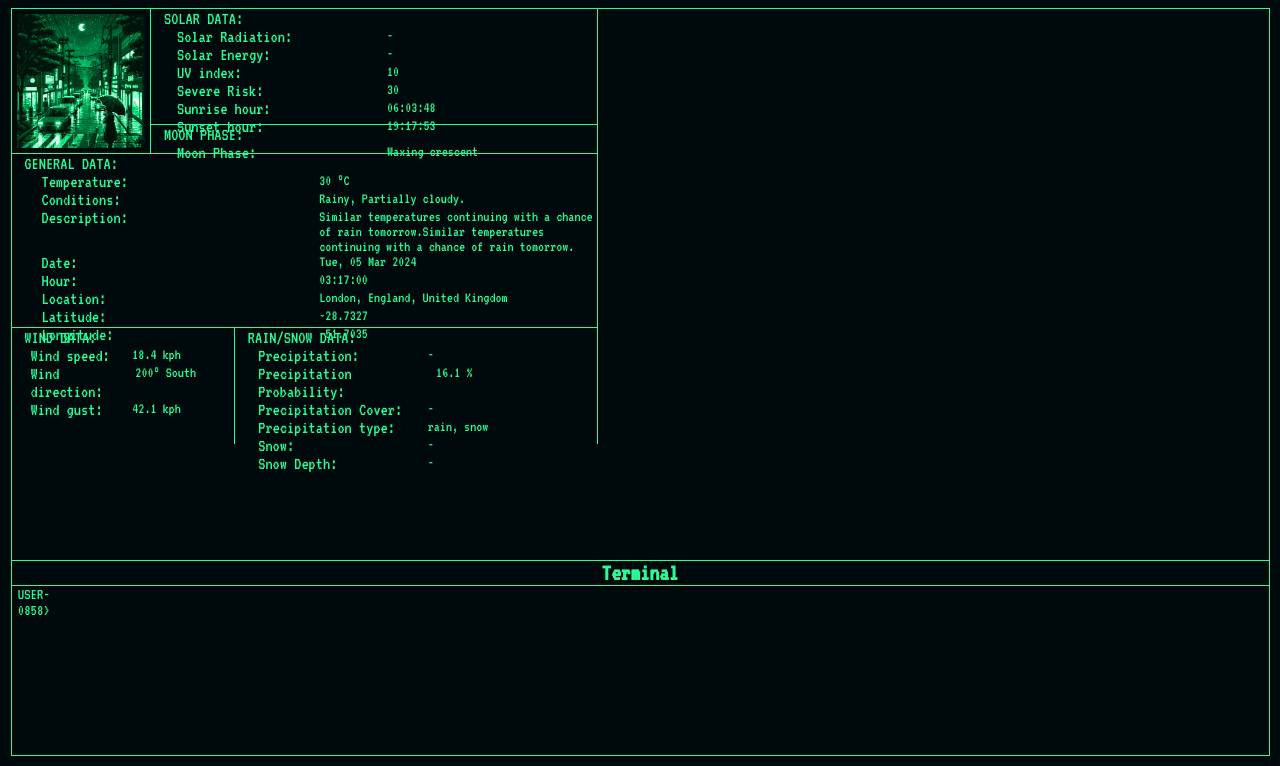
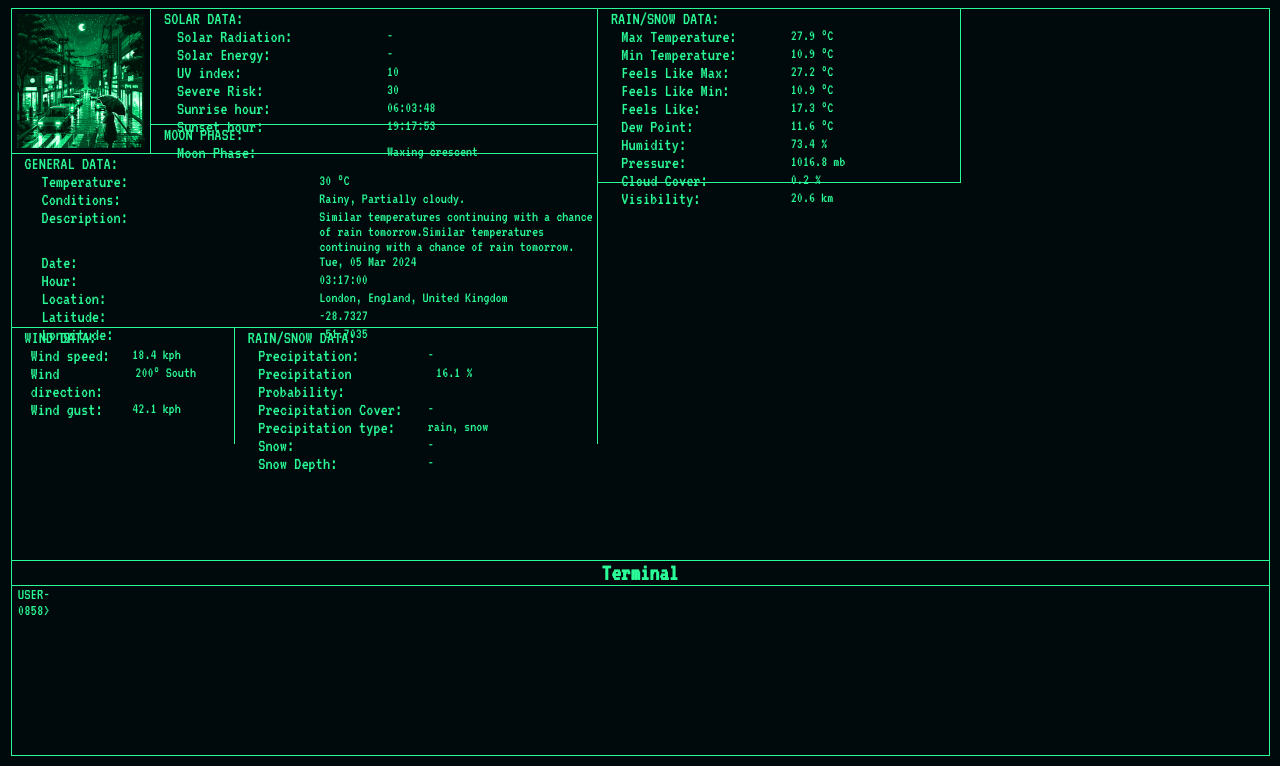
Before and after one commit to GabePalla/universal-weather-forecast-system, a plain HTML site: page index.html in a window 1280 px wide. Shown: the part 34-800 px from the top of the page. Drawn offline with Linux system fonts and the light colour scheme.

Commit message:
implementation of the environmental field

```diff
--- a/conf/weather-data-config.json
+++ b/conf/weather-data-config.json
@@ -95,5 +95,77 @@
             "metric": "cm",
             "uk": "cm"
         }
+    ],
+    "environmentalData" : [
+        {
+            "label": "Max Temperature:",
+            "key": "tempmax",
+            "us": "°F",
+            "metric": "°C",
+            "uk": "°C"
+        },
+        {
+            "label": "Min Temperature:",
+            "key": "tempmin",
+            "us": "°F",
+            "metric": "°C",
+            "uk": "°C"
+        },
+        {
+            "label": "Feels Like Max:",
+            "key": "feelslikemax",
+            "us": "°F",
+            "metric": "°C",
+            "uk": "°C"
+        },
+        {
+            "label": "Feels Like Min:",
+            "key": "feelslikemin",
+            "us": "°F",
+            "metric": "°C",
+            "uk": "°C"
+        },
+        {
+            "label": "Feels Like:",
+            "key": "feelslike",
+            "us": "°F",
+            "metric": "°C",
+            "uk": "°C"
+        },
+        {
+            "label": "Dew Point:",
+            "key": "dew",
+            "us": "°F",
+            "metric": "°C",
+            "uk": "°C"
+        },
+        {
+            "label": "Humidity:",
+            "key": "humidity",
+            "us": "%",
+            "metric": "%",
+            "uk": "%"
+        },
+        {
+            "label": "Pressure:",
+            "key": "pressure",
+            "us": "mb",
+            "metric": "mb",
+            "uk": "mb"
+        },
+        {
+            "label": "Cloud Cover:",
+            "key": "cloudcover",
+            "us": "%",
+            "metric": "%",
+            "uk": "%"
+        },
+        {
+            "label": "Visibility:",
+            "key": "visibility",
+            "us": "miles",
+            "metric": "km",
+            "uk": "km"
+        }
     ]
 }
--- a/index.html
+++ b/index.html
@@ -49,6 +49,12 @@
                 <ul data-rain-snow-data-body></ul>
             </div>
 
+            <div
+            class="environmental-data weather-data-container weather-data-container-border default-container">
+            <label>RAIN/SNOW DATA:</label>
+            <ul data-environmental-data-body></ul>
+        </div>
+
         </section>
 
         <section class="input-data-container">
--- a/js/weather-data.js
+++ b/js/weather-data.js
@@ -1,8 +1,9 @@
 const solarDataBody = document.querySelector('[data-solar-data-body]');
-const moonPhaseDataBody = document.querySelector('[data-moon-phase-data-body]')
-const generalDataBody = document.querySelector('[data-general-data-body]')
-const windDataBody = document.querySelector('[data-wind-data-body]')
-const rainSnowDataBody = document.querySelector('[data-rain-snow-data-body]')
+const moonPhaseDataBody = document.querySelector('[data-moon-phase-data-body]');
+const generalDataBody = document.querySelector('[data-general-data-body]');
+const windDataBody = document.querySelector('[data-wind-data-body]');
+const rainSnowDataBody = document.querySelector('[data-rain-snow-data-body]');
+const environmentalDataBody = document.querySelector('[data-environmental-data-body]');
 
 
 const solarDataMook = {
@@ -45,6 +46,19 @@ const rainSnowDataMook = {
     "preciptype": "rain, snow",
     "snow": 0,
     "snowdepth": 0,
+};
+
+const environmentalDataMook = {
+    "tempmax": 27.9,
+    "tempmin": 10.9,
+    "feelslikemax": 27.2,
+    "feelslikemin": 10.9,
+    "feelslike": 17.3,
+    "dew": 11.6,
+    "humidity": 73.4,
+    "pressure": 1016.8,
+    "cloudcover": 0.2,
+    "visibility": 20.6,
 };
 
 function dataGenerator(labelAndKeysList, requestResponse, htmlElement, dataUnit) {
@@ -176,6 +190,7 @@ async function displayDataGenerator() {
     dataGenerator(resultObject['solarData'], solarDataMook, solarDataBody, "metric");
     dataGenerator(resultObject['moonPhase'], moonPhaseDataMook, moonPhaseDataBody, "metric");
     dataGenerator(resultObject['rainSnowData'], rainSnowDataMook, rainSnowDataBody, "metric");
+    dataGenerator(resultObject['environmentalData'], environmentalDataMook, environmentalDataBody, "metric");
     generalDataGenerator(generalDataMook, generalDataBody, "metric", true, "pt-br");
     windDataGenerator(windDataMook, windDataBody, "metric");
 }
--- a/styles/weather-data.css
+++ b/styles/weather-data.css
@@ -72,3 +72,10 @@
     grid-row-start: 12;
     grid-row-end: 16;
 }
+
+.environmental-data {
+    grid-column-start: 22;
+    grid-column-end: 35;
+    grid-row-start: 1;
+    grid-row-end: 7;
+}
```
